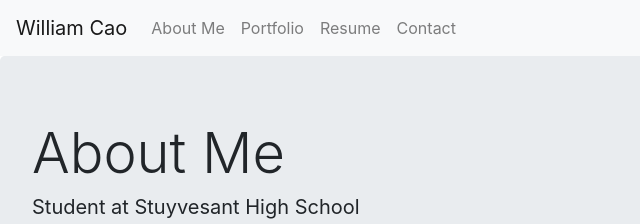
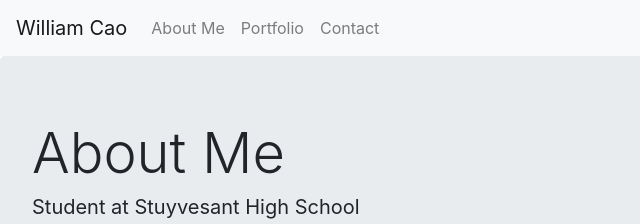
Before and after one commit to WilliamC07/WilliamC07.github.io, a plain HTML site: page index.html in a window 1280 px wide. Shown: the top 224 px of the page, 0-640 px from the left. Drawn offline with nearby package versions, Linux system fonts and the light colour scheme.

Commit message:
removed resume section because it contains personal information

```diff
--- a/index.html
+++ b/index.html
@@ -24,9 +24,6 @@
         </li>
         <li class="nav-item">
           <a class="nav-link" href="#portfolio">Portfolio</a>
-        </li>
-        <li class="nav-item">
-          <a class="nav-link" href="#">Resume</a>
         </li>
         <li class="nav-item">
           <a class="nav-link" href="#">Contact</a>
@@ -121,9 +118,7 @@
     </div>
 
   </div>
-  <div id="resume">
 
-  </div>
   <div id="contact">
 
   </div>
```
